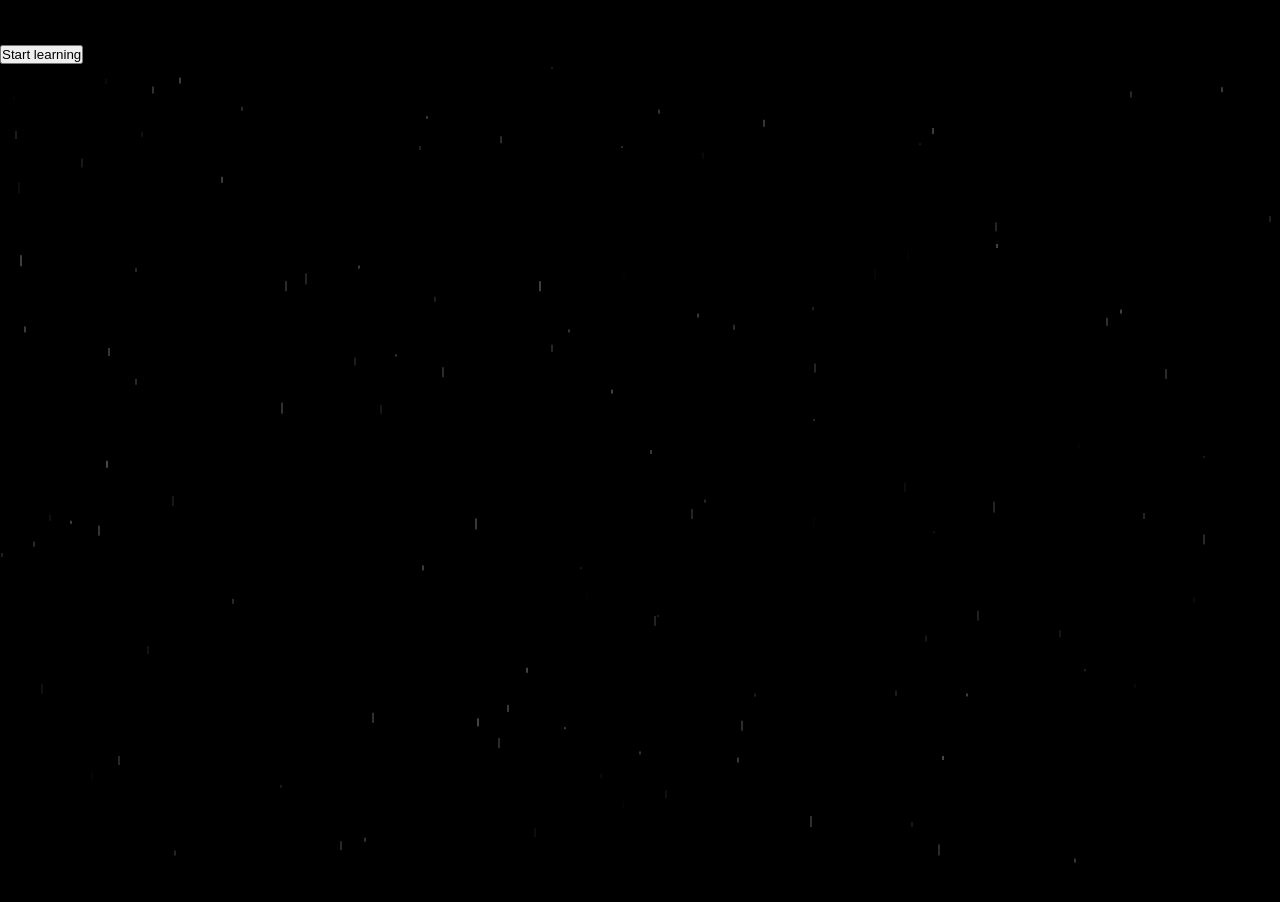
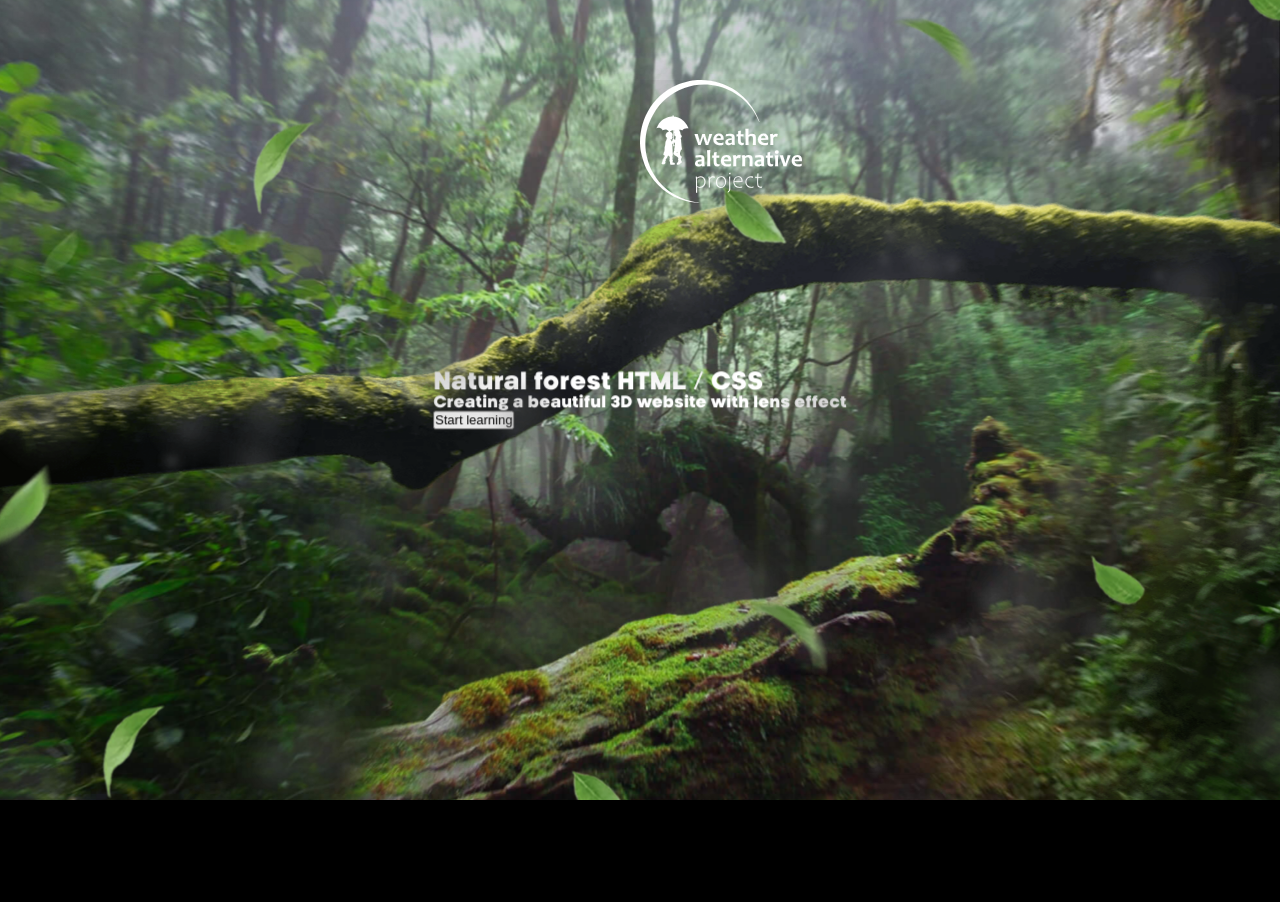
Before and after one commit to useharm/parallax-3d-lens-effect, a website: page public/index.html in a window 1280 px wide. Drawn offline with Linux system fonts and the light colour scheme.

Commit message:
3d layers

```diff
--- a/public/index.html
+++ b/public/index.html
@@ -24,7 +24,7 @@
                 </div>
             </div>
             <div class="layers__item layer-4">
-                <canvas class="rain"></canvas>
+                <!-- <canvas class="rain"></canvas> -->
             </div>
             <div class="layers__item layer-5" style="background-image: url(../src/img/layer-5.png)"></div>
             <div class="layers__item layer-6" style="background-image: url(../src/img/layer-6.png)"></div>
--- a/src/css/main.css
+++ b/src/css/main.css
@@ -5,7 +5,7 @@
 }
 
 :root {
-
+    --index: calc(1vw + 1vh);
 }
 
 @font-face {
@@ -19,4 +19,54 @@
 }
 body {
     background-color: #000;
+    color: #fff;
+    font-family: kamerik-3d;
 }
+.logo {
+    width: calc(var(--index) * 7.8);
+    height: calc(var(--index) * 7.8);
+    background-repeat: no-repeat;
+    position: absolute;
+    left: 50%;
+    top: 10%;
+    z-index: 1;
+}
+.layers {
+    perspective: 1000px;
+    overflow: hidden;
+}
+.layers__container {
+    height: 100vh;
+    transform-style: preserve-3d;
+    transform: rotateX(var(--move-y)) rotateY(var(--move-x));
+}
+.layers__item {
+    position: absolute;
+    inset: -5vw;
+    background-size: cover;
+    background-position: center;
+    display: flex;
+    align-items: center;
+    justify-content: center;
+}
+.layer-1 {
+    transform: translateZ(-55px) scale(1.06);
+}
+.layer-2 {
+    transform: translateZ(80px) scale(0.88);
+}
+.layer-3 {
+    transform: translateZ(180px) scale(0.8);
+}
+.layer-4 {
+    transform: translateZ(190px) scale(0.9);
+}
+.layer-5 {
+    transform: translateZ(300px) scale(0.9);
+}
+.layer-6 {
+    transform: translateZ(380px);
+}
+.hero-content {
+
+}
--- a/src/js/main.js
+++ b/src/js/main.js
@@ -0,0 +1,8 @@
+document.addEventListener('mousemove', (e) => {
+    Object.assign(document.documentElement, {
+        style: `
+        --move-x: ${(e.clientX - (window.innerWidth / 2)) * -0.05}deg;
+        --move-y: ${(e.clientY - (window.innerHeight / 2)) * -0.1}deg
+        `
+    })
+})
```
